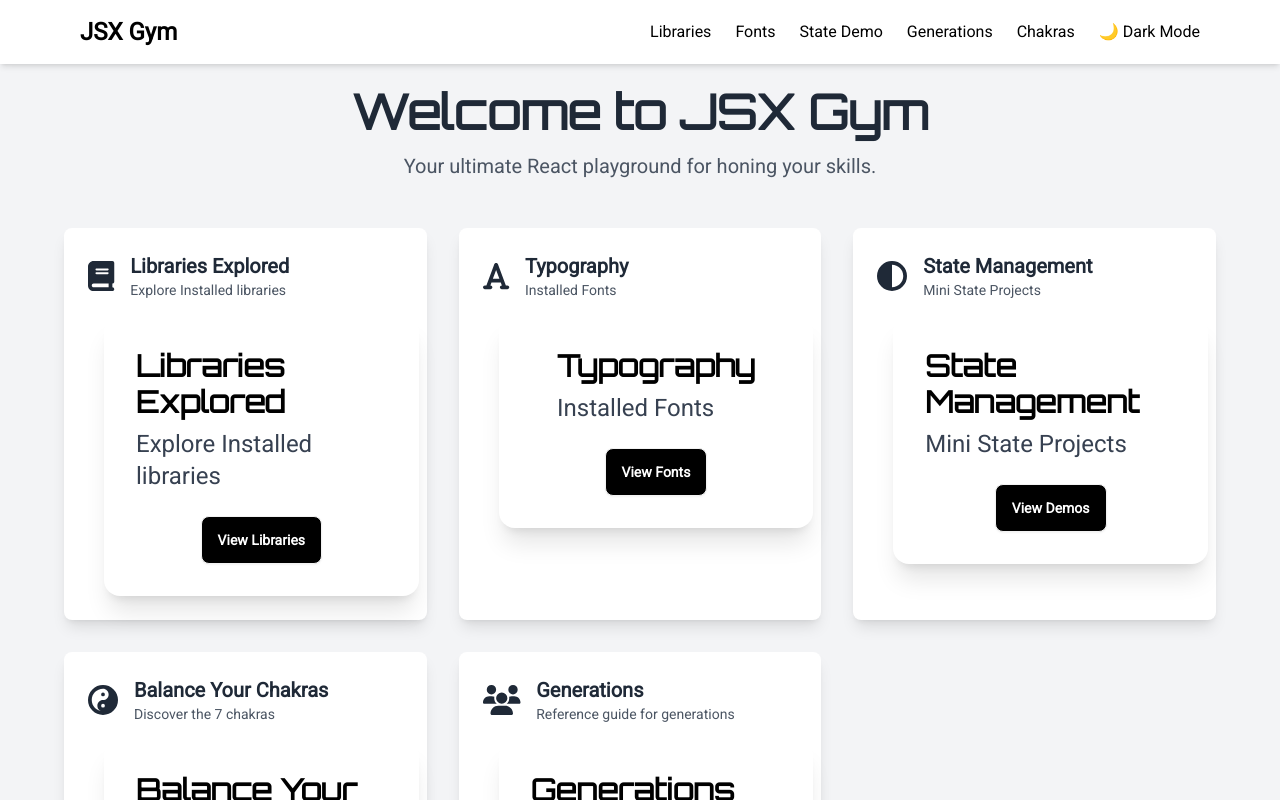
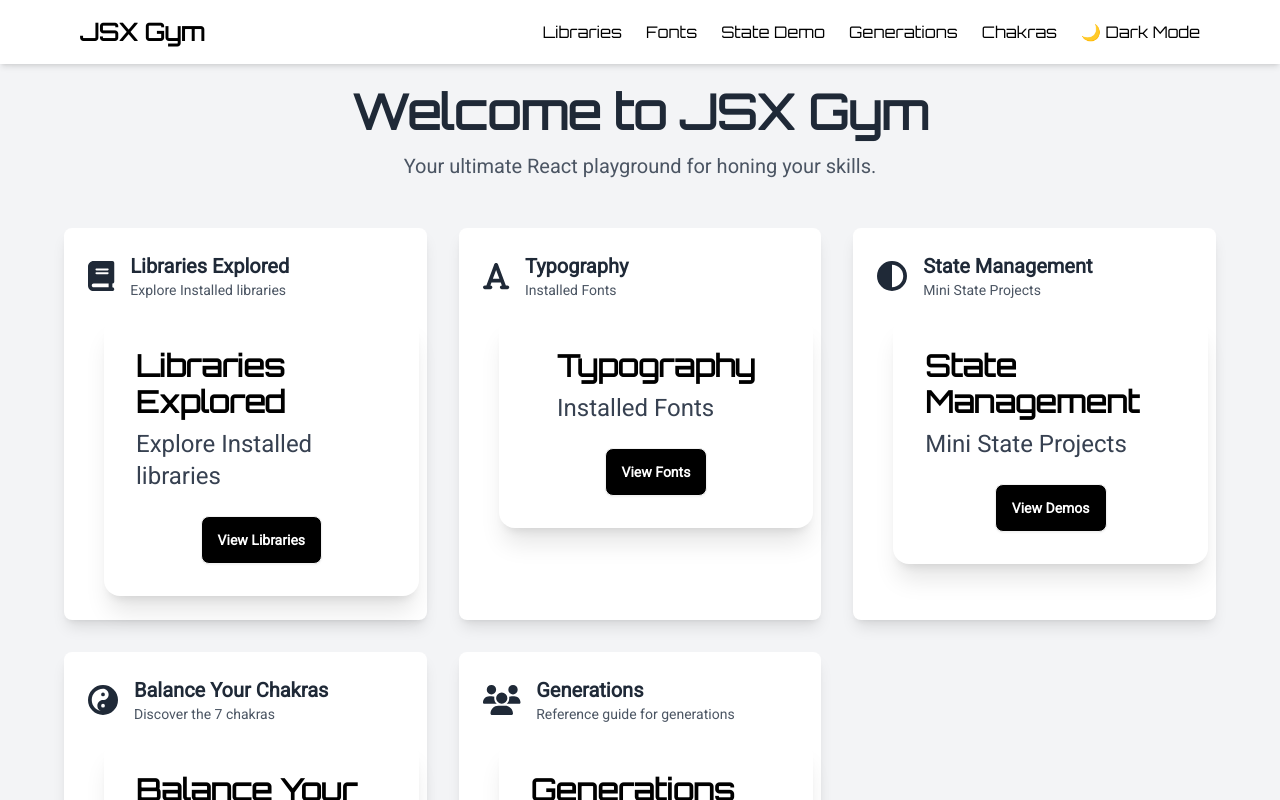
Before and after one commit to RW2023/jsx-gym, a React (Vite) app: page / in a window 1280 px wide. Shown: the top 800 px of the page. Built offline with nearby package versions, Linux system fonts and the light colour scheme.

Commit message:
Add Orbitron font to Navigation component for improved aesthetics

```diff
--- a/src/components/Navigation.tsx
+++ b/src/components/Navigation.tsx
@@ -50,7 +50,7 @@ const Navigation: React.FC = () => {
     }, []);
 
     return (
-        <nav className="bg-white dark:bg-gray-800 text-black dark:text-white sticky top-0 z-20 shadow-md">
+        <nav className="bg-white dark:bg-gray-800 text-black dark:text-white sticky top-0 z-20 shadow-md font-orbitron">
             <div className="max-w-6xl mx-auto px-4">
                 <div className="flex justify-between items-center h-16">
                     {/* Logo Section */}
```
